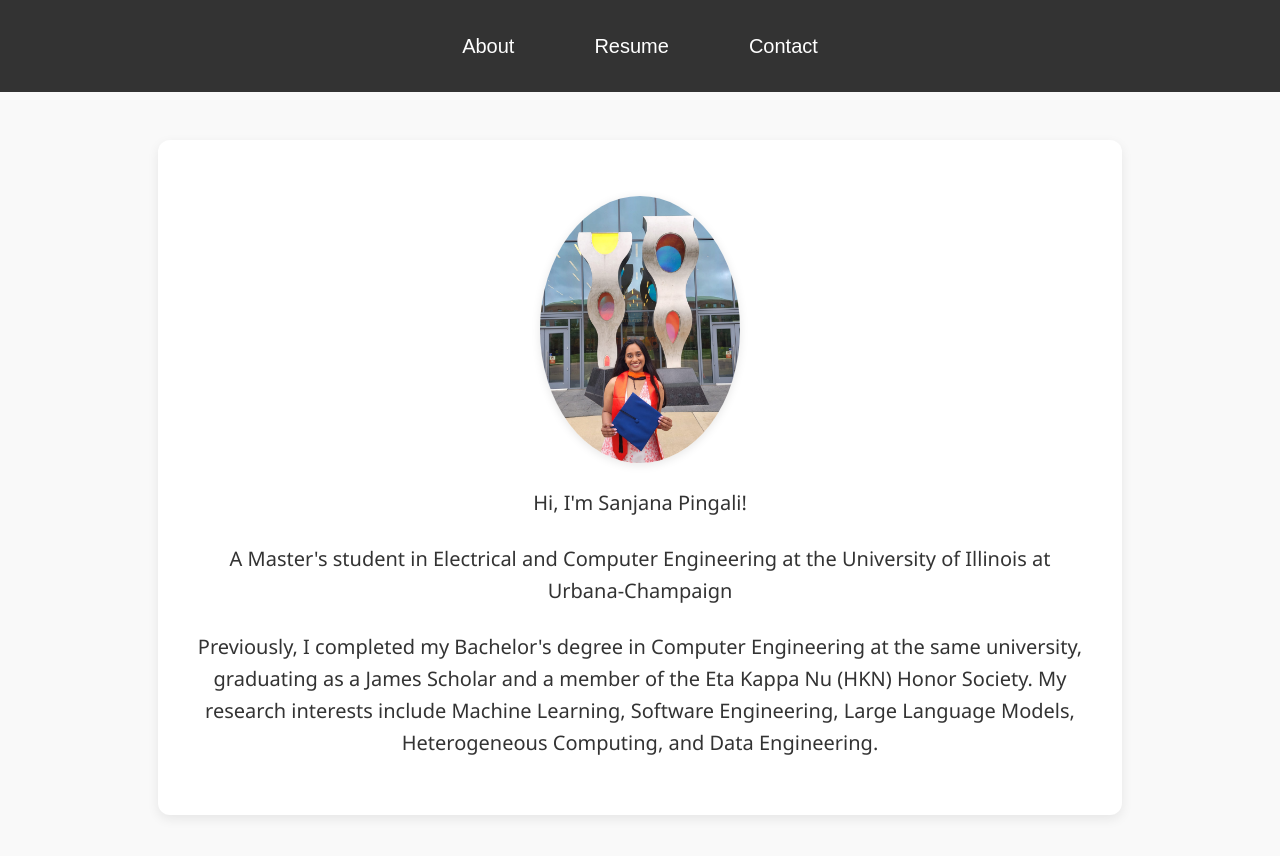
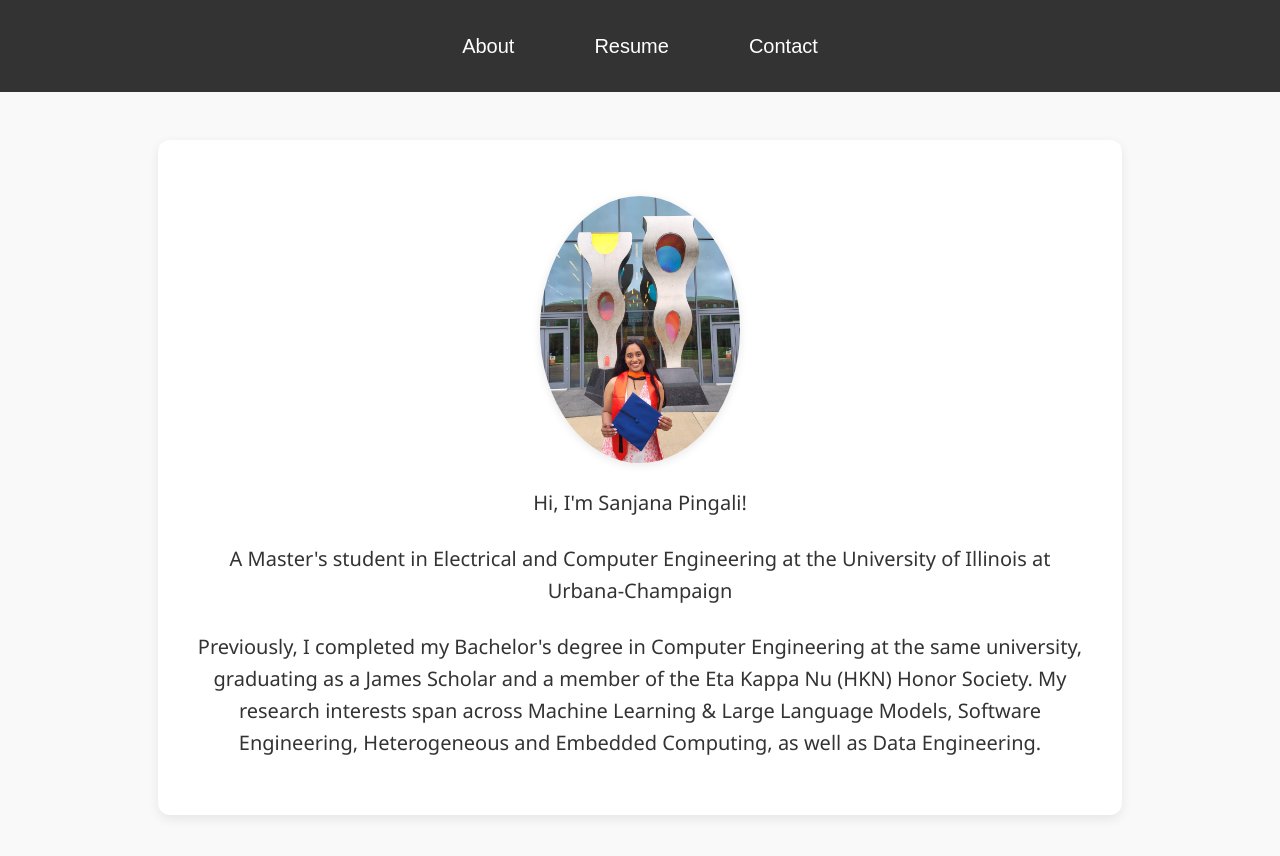
Before and after one commit to sanjana3101/sanjana3101.github.io, a React (Create React App) app in the folder my-app/: page / in a window 1280 px wide. Shown: the top 856 px of the page. Built offline with nearby package versions, Linux system fonts and the light colour scheme.

Commit message:
changes to website

```diff
--- a/my-app/src/components/Home.js
+++ b/my-app/src/components/Home.js
@@ -11,7 +11,7 @@ const Home = () => {
       </div>
       <div className="segment">
       Previously, I completed my Bachelor's degree in Computer Engineering at the same university, graduating as a James Scholar and a member of the Eta Kappa Nu (HKN) Honor Society.
-      My research interests include Machine Learning, Software Engineering, Large Language Models, Heterogeneous Computing, and Data Engineering.
+      My research interests span across Machine Learning & Large Language Models, Software Engineering, Heterogeneous and Embedded Computing, as well as Data Engineering.
   </div>
     </div>
   );
```
